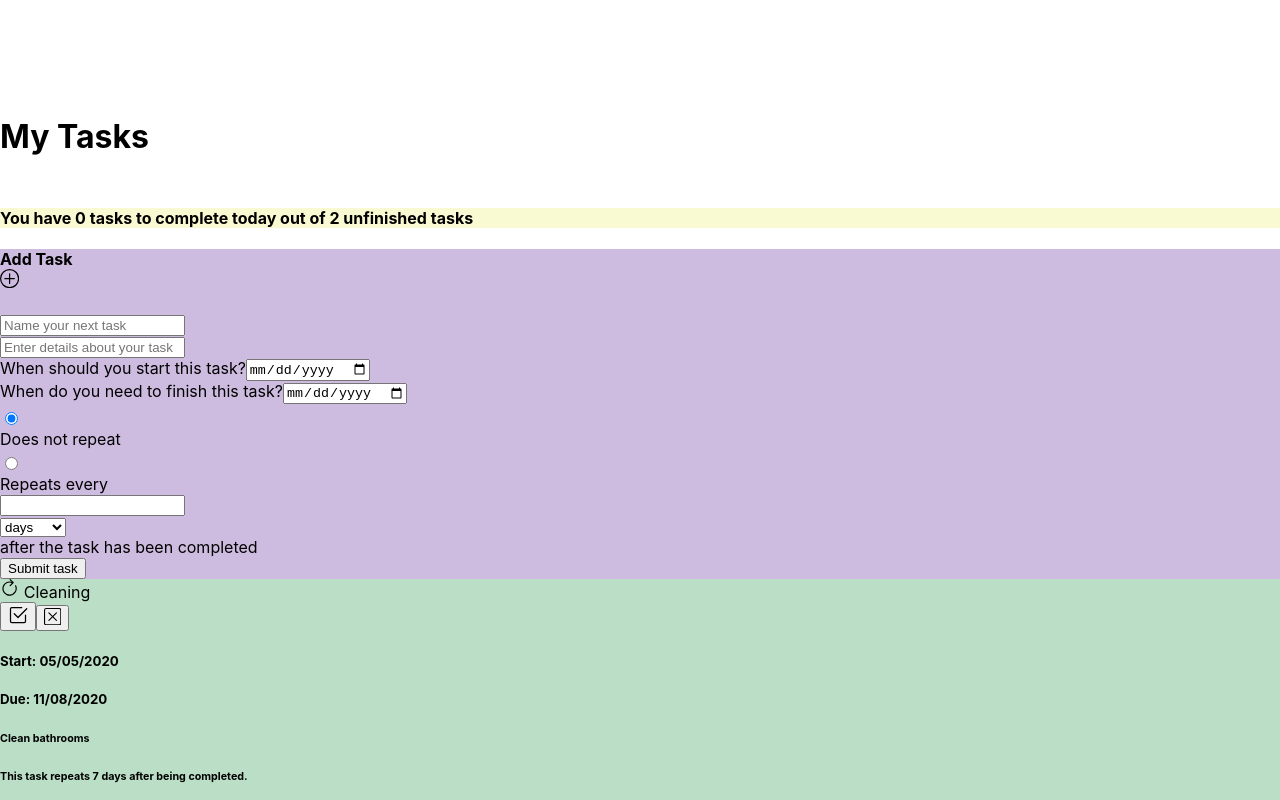
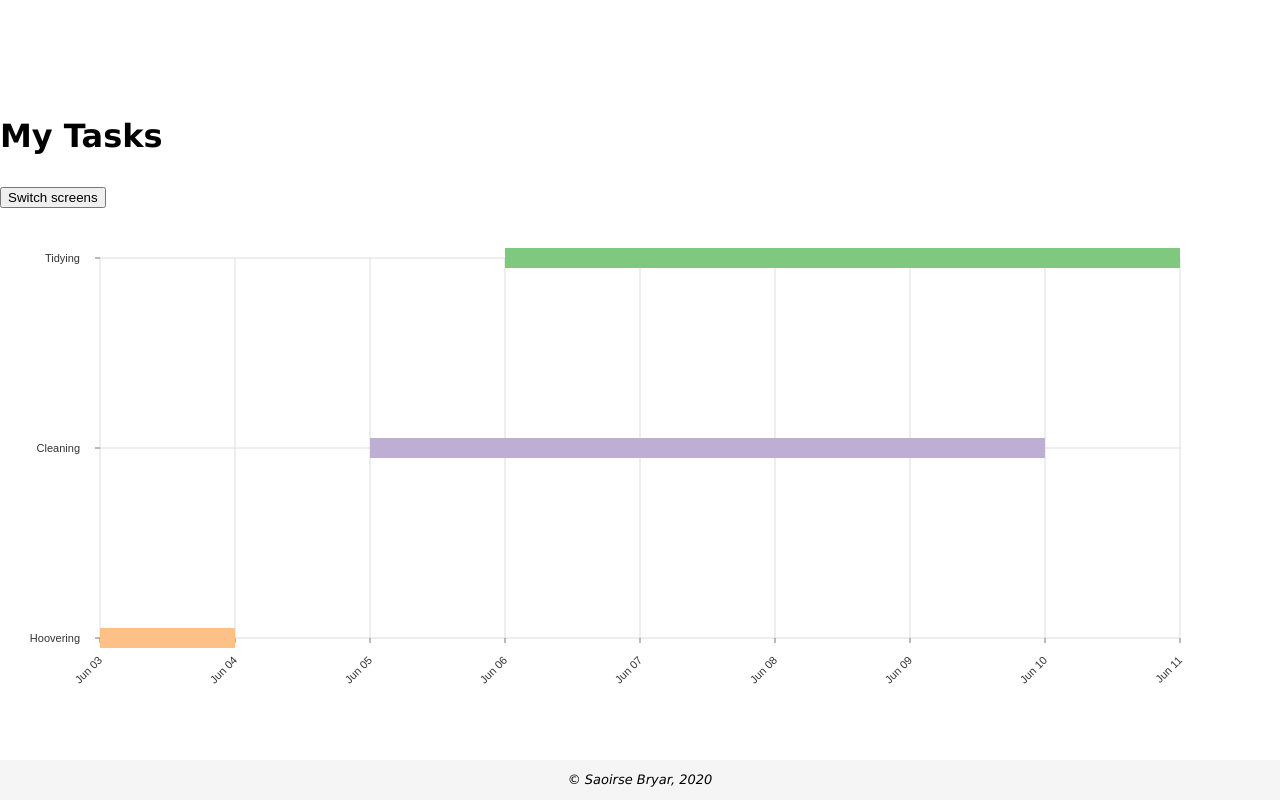
Before and after one commit to smbryar/todo_react_application, a React (Create React App) app: page / in a window 1280 px wide. Shown: the top 800 px of the page. Built offline with nearby package versions, Linux system fonts and the light colour scheme; the HTML template or start-up script is replaced by a standard one.

Commit message:
Functioning graph using hard-coded data

```diff
--- a/package.json
+++ b/package.json
@@ -3,6 +3,8 @@
   "version": "0.1.0",
   "private": true,
   "dependencies": {
+    "@nivo/bar": "^0.61.1",
+    "@nivo/line": "^0.61.1",
     "@testing-library/jest-dom": "^4.2.4",
     "@testing-library/react": "^9.5.0",
     "@testing-library/user-event": "^7.2.1",
@@ -13,6 +15,7 @@
     "react-bootstrap": "^1.0.1",
     "react-dom": "^16.13.1",
     "react-scripts": "3.4.1",
+    "tinycolor2": "^1.4.1",
     "uuid": "^8.0.0"
   },
   "scripts": {
--- a/src/App.css
+++ b/src/App.css
@@ -1,5 +1,6 @@
 .App {
   padding-top: 90px;
+  font-family: Verdana, Arial, sans-serif;
 }
 
 html {
--- a/src/App.js
+++ b/src/App.js
@@ -6,6 +6,7 @@ import {Container} from 'react-bootstrap';
 import Header from './Header/Header';
 import TaskList from './TaskList/TaskList';
 import Footer from './Footer/Footer';
+import TaskGraph from './TaskGraph/TaskGraph';
 
 import './App.css';
 
@@ -15,8 +16,8 @@ function App() {
       id: uuidv4(),
       name: "Tidying",
       taskDetails: "Sort through paperwork",
-      startDate: "2020-05-06",
-      endDate: "2020-08-11",
+      startDate: "2020-06-06",
+      endDate: "2020-06-11",
       percentageCompletion: 20,
       completed: false,
       repeats: false
@@ -25,8 +26,8 @@ function App() {
       id: uuidv4(),
       name: "Cleaning",
       taskDetails: "Clean bathrooms",
-      startDate: "2020-05-05",
-      endDate: "2020-08-11",
+      startDate: "2020-06-05",
+      endDate: "2020-06-10",
       percentageCompletion: 60,
       completed: false,
       repeats: true,
@@ -38,14 +39,16 @@ function App() {
       id: uuidv4(),
       name: "Hoovering",
       taskDetails: "Downstairs",
-      startDate: "2020-04-03",
-      endDate: "2020-05-01",
+      startDate: "2020-06-03",
+      endDate: "2020-06-04",
       percentageCompletion: 80,
       completed: true,
       completeDate: "2020-04-26",
       repeats: false
     }
   ]);
+
+  const [open, setOpen] = useState(false);
 
   function deleteTask(id) {
     const updatedTasks = tasks.filter(task => task.id !== id);
@@ -101,9 +104,16 @@ function App() {
   return (
     <div className="App">
       <Header />
+      <button className="btn" onClick={() => setOpen(!open)}>Switch screens</button>
+      {open &&
       <Container fluid="lg">
         <TaskList addTask={addTask} completeTask={completeTask} deleteTask={deleteTask} tasks={tasks} />
       </Container>
+      }
+      {!open &&
+      <Container fluid="lg" style={{height:"500px"}}>
+      <TaskGraph tasks={tasks}></TaskGraph>
+    </Container>}
       <Footer />
     </div>
   );
--- /dev/null
+++ b/src/TaskGraph/CustomSliceTooltip.css
@@ -0,0 +1,7 @@
+.tooltip--container {
+    border: 1px solid lightgrey;
+    box-shadow: 2px 2px 2px gray;
+    padding: 10px;
+    text-align: center;
+    font-weight: 500;
+}
--- /dev/null
+++ b/src/TaskGraph/CustomSliceTooltip.js
@@ -0,0 +1,15 @@
+import React from 'react';
+import moment from 'moment';
+import './CustomSliceTooltip.css';
+import tinycolor from 'tinycolor2';
+
+function CustomSliceTooltip(props) {
+  return (
+        <div className="tooltip--container" style={{backgroundColor: `${tinycolor(props.slice.points[0].serieColor).lighten(15).toString()}`}}>
+            {props.slice.points[0].serieId} <br/>
+            {moment(props.slice.points[1].data.x).format("MMM DD")} - {moment(props.slice.points[0].data.x).format("MMM DD")}
+        </div>
+        )
+}
+
+export default CustomSliceTooltip;
--- /dev/null
+++ b/src/TaskGraph/TaskGraph.js
@@ -0,0 +1,86 @@
+import React from 'react';
+import { ResponsiveLine } from '@nivo/line';
+
+import CustomSliceTooltip from './CustomSliceTooltip';
+
+import './TaskGraph.css';
+
+function getStartDate(tasks, taskName) {
+  return tasks.find(task => task.name === taskName).startDate;
+}
+
+function getEndDate(tasks, taskName) {
+  return tasks.find(task => task.name === taskName).endDate;
+}
+
+function TaskGraph(props) {
+  const lineGraphSettings = {
+    theme: {
+      fontSize: "1em",
+      fontFamily: "Verdana, Arial, sans-serif"
+    },
+  };
+
+  const data =
+    [
+    {
+      id: "Tidying",
+      data: [
+        { x: `${getStartDate(props.tasks, "Tidying")}`, y: "Tidying" },
+        { x: `${getEndDate(props.tasks, "Tidying")}`, y: "Tidying" }
+      ]
+    },
+    {
+      id: "Cleaning",
+      data: [
+        { x: `${getStartDate(props.tasks, "Cleaning")}`, y: "Cleaning" },
+        { x: `${getEndDate(props.tasks, "Cleaning")}`, y: "Cleaning" }
+      ]
+    },
+    {
+      id: "Hoovering",
+      data: [
+        { x: `${getStartDate(props.tasks, "Hoovering")}`, y: "Hoovering" },
+        { x: `${getEndDate(props.tasks, "Hoovering")}`, y: "Hoovering" }
+      ]
+    }
+  ]
+
+  return (
+    <ResponsiveLine className="graph"
+      data={data}
+      margin={{ top: 50, right: 100, bottom: 70, left: 100 }}
+      xScale={{
+        type: "time",
+        format: "%Y-%m-%d"
+      }}
+      xFormat="time:%Y-%m-%d"
+      yScale={{
+        type: "point"
+      }}
+      axisTop={null}
+      axisRight={null}
+      axisLeft={{
+        orient: 'left',
+        tickPadding: 15,
+        tickRotation: 0,
+
+      }}
+      axisBottom={{
+        format: "%b %d",
+        tickRotation: -45,
+        tickPadding: 15
+      }}
+      theme={lineGraphSettings.theme}
+      colors={{ scheme: "accent" }}
+      lineWidth={20}
+      pointSize={0}
+      enableGridX={true}
+      enableGridY={true}
+      enableSlices="y"
+      sliceTooltip={CustomSliceTooltip}
+    />
+  );
+}
+
+export default TaskGraph;
```
Also changed, not shown: src/TaskGraph/TaskGraph.css (added), 1 other file (tests, documents, lock files or other folders).
